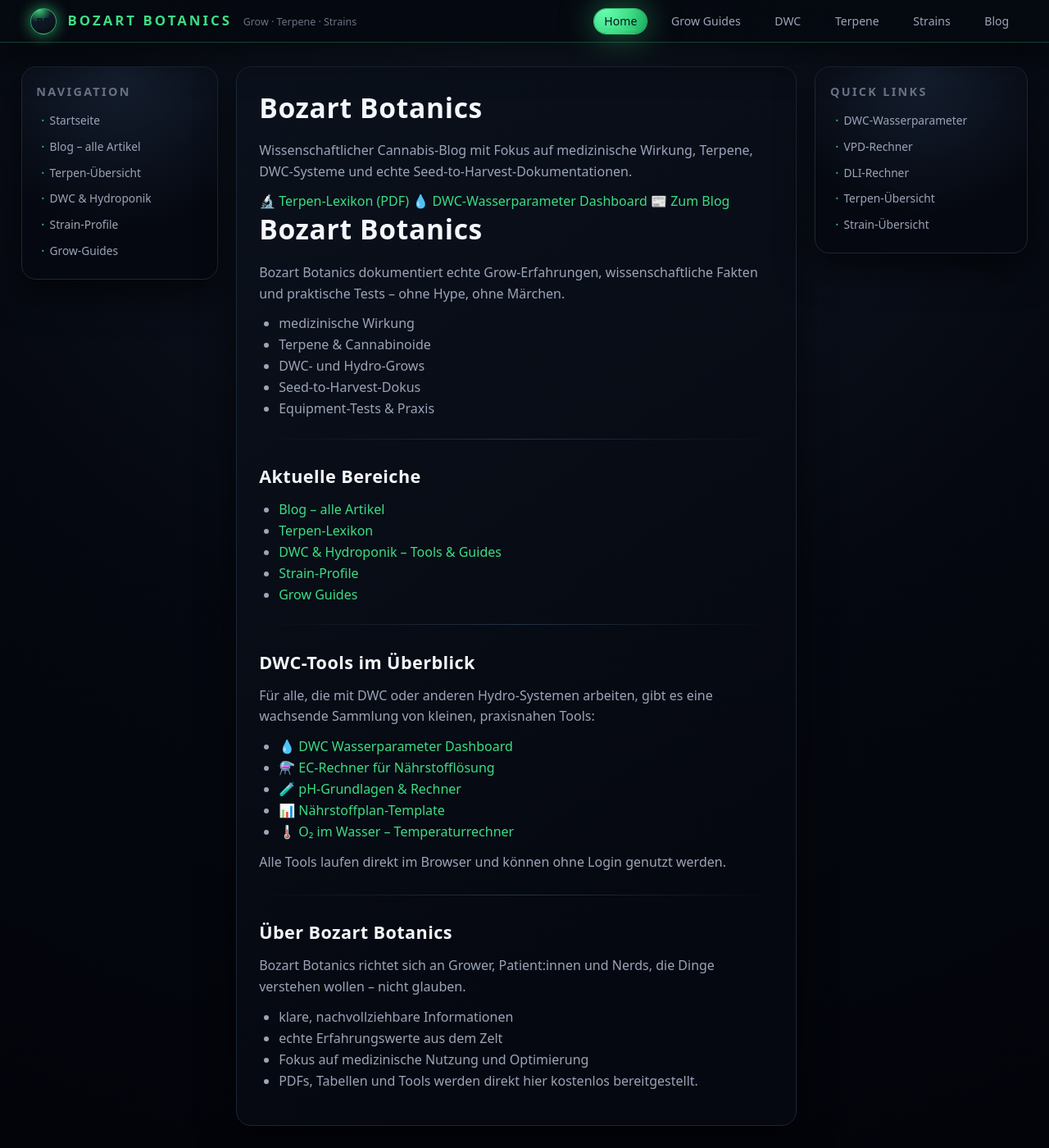
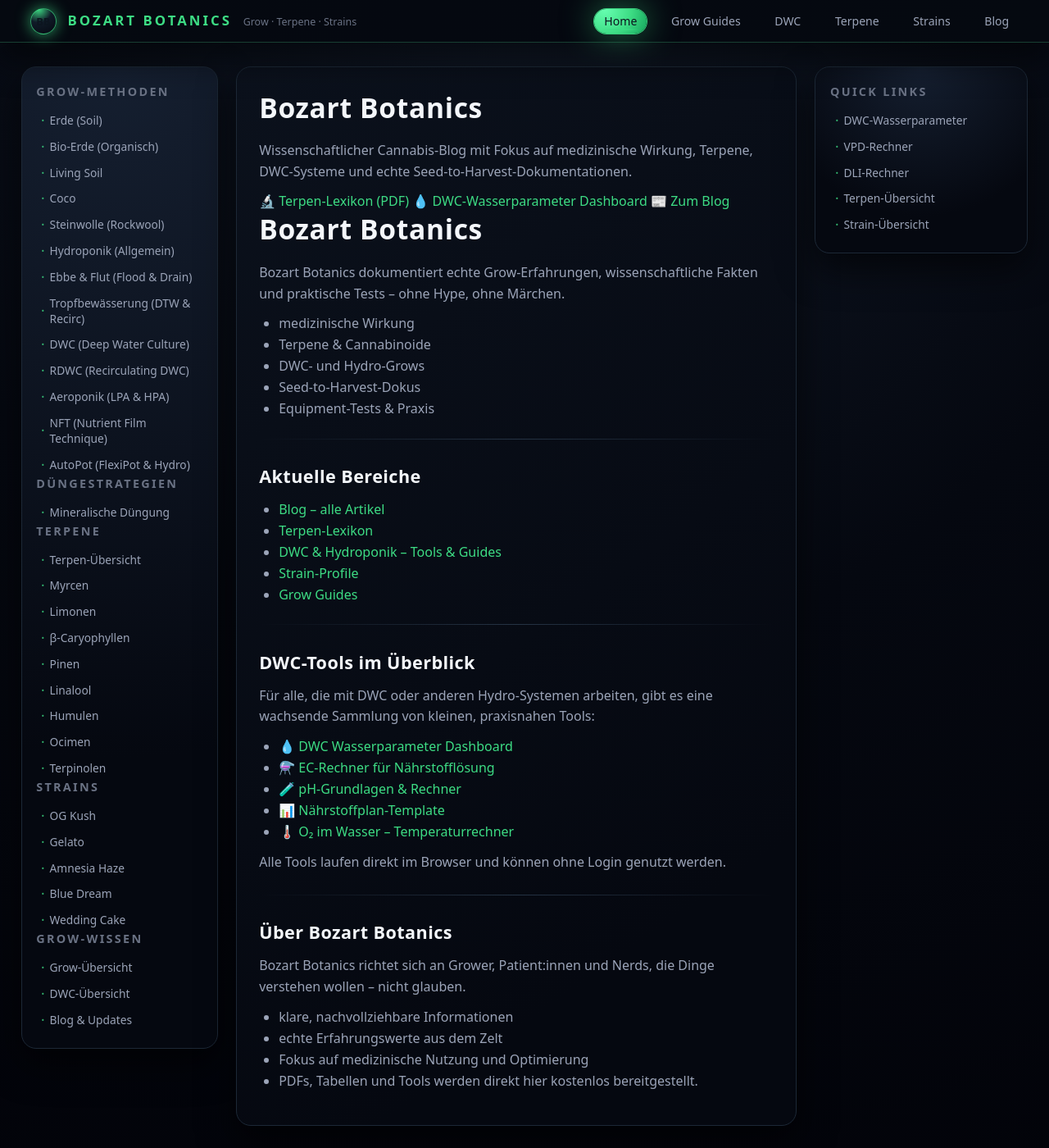
Before and after one commit to bozart-army/bozart-botanics, a Jekyll site: the page built from index.md, in a window 1280 px wide and 1400 px high. Shown: the whole window at 82% size. Built offline with Jekyll 4.4.1, drawn with Linux system fonts in a browser that asks for light colours.

Commit message:
Update default.html

```diff
--- a/_layouts/default.html
+++ b/_layouts/default.html
@@ -14,13 +14,14 @@
       name="description"
       content="Bozart Botanics – wissenschaftlicher Cannabis-Grow & Terpen-Blog mit Fokus auf medizinische Wirkung, DWC und Seed-to-Harvest."
     />
-    <!-- WICHTIG: relative_url sorgt dafür, dass das CSS auch bei GitHub Pages Projekt-URLs geladen wird -->
+    <!-- Stylesheet über relative_url, damit es auch bei GitHub Pages Projekt-URLs funktioniert -->
     <link rel="stylesheet" href="{{ "/assets/style.css" | relative_url }}">
   </head>
   <body>
     <!-- Top-Bar -->
     <header class="site-header">
-      <a href="{{ '/' | relative_url }}" class="brand">
+      <!-- Logo / Brand verlinkt auf Startseite -->
+      <a href="{{ "/" | relative_url }}" class="brand">
         <span class="brand-tag">BB</span>
         <span class="brand-title">Bozart Botanics</span>
         <span class="brand-sub">Grow · Terpene · Strains</span>
@@ -56,57 +57,54 @@
       </nav>
     </header>
 
-    <!-- Dreispaltiges Layout -->
+    <!-- Hauptlayout: linke Sidebar – Content – rechte Sidebar -->
     <div class="page-shell">
-      <!-- Linke Sidebar – allgemeine Navigation -->
+      <!-- LINKE SIDEBAR: Grow-Methoden, Dünger, Terpene, Strains, Wissen -->
       <aside class="sidebar sidebar-left">
-        <h2 class="sidebar-title">Navigation</h2>
+        <!-- GROW-METHODEN -->
+        <h2 class="sidebar-title">Grow-Methoden</h2>
         <ul class="sidebar-list">
-          <li><a href="{{ "/" | relative_url }}">Startseite</a></li>
-          <li><a href="{{ "/blog/" | relative_url }}">Blog – alle Artikel</a></li>
-          <li><a href="{{ "/terpene/" | relative_url }}">Terpen-Übersicht</a></li>
-          <li><a href="{{ "/dwc/" | relative_url }}">DWC &amp; Hydroponik</a></li>
-          <li><a href="{{ "/strains/" | relative_url }}">Strain-Profile</a></li>
-          <li><a href="{{ "/grow/" | relative_url }}">Grow-Guides</a></li>
-        </ul>
-      </aside>
+          <li><a href="{{ "/grow/methoden/erde/" | relative_url }}">Erde (Soil)</a></li>
+          <li><a href="{{ "/grow/methoden/bio-erde/" | relative_url }}">Bio-Erde (Organisch)</a></li>
+          <li><a href="{{ "/grow/methoden/living-soil/" | relative_url }}">Living Soil</a></li>
 
-      <!-- Hauptinhalt -->
-      <main class="page-main">
-        {{ content }}
-      </main>
+          <li><a href="{{ "/grow/methoden/coco/" | relative_url }}">Coco</a></li>
+          <li><a href="{{ "/grow/methoden/steinwolle/" | relative_url }}">Steinwolle (Rockwool)</a></li>
 
-      <!-- Rechte Sidebar – kontextabhängig -->
-      <aside class="sidebar sidebar-right">
-
-  {% if section == "dwc" %}
-    <h2 class="sidebar-title">DWC Tools</h2>
-    <ul class="sidebar-list">
-      <li><a href="{{ "/dwc/dashboard/" | relative_url }}">DWC Dashboard</a></li>
-      <li><a href="{{ "/dwc/ec-rechner/" | relative_url }}">EC-Rechner</a></li>
-      <li><a href="{{ "/dwc/ph-grundlagen/" | relative_url }}">pH-Grundlagen</a></li>
-      <li><a href="{{ "/dwc/naehrstoffplan-template/" | relative_url }}">Nährstoffplan</a></li>
-      <li><a href="{{ "/dwc/o2-im-wasser/" | relative_url }}">O₂ im Wasser</a></li>
+          <li><a href="{{ "/grow/methoden/hydro/" | relative_url }}">Hydroponik (Allgemein)</a></li>
+          <li><a href="{{ "/grow/methoden/ebbe-und-flut/" | relative_url }}">Ebbe &amp; Flut (Flood &amp; Drain)</a></li>
+          <li><a href="{{ "/grow/methoden/tropf/" | relative_url }}">Tropfbewässerung (DTW &amp; Recirc)</a></li>
+          <li><a href="{{ "/grow/methoden/dwc/" | relative_url }}">DWC (Deep Water Culture)</a></li>
+          <li><a href="{{ "/grow/methoden/rdwc/" | relative_url }}">RDWC (Recirculating DWC)</a></li>
+          <li><a href="{{ "/grow/methoden/aeroponik/" | relative_url }}">Aeroponik (LPA &amp; HPA)</a></li>
+          <li><a href="{{ "/grow/methoden/nft/" | relative_url }}">NFT (Nutrient Film Technique)</a></li>
+          <li><a href="{{ "/grow/methoden/autopot/" | relative_url }}">AutoPot (FlexiPot &amp; Hydro)</a></li>
         </ul>
 
-  {% elsif section == "terpene" %}
-    <h2 class="sidebar-title">Terpen-Fokus</h2>
+        <!-- DÜNGESTRATEGIEN -->
+        <h2 class="sidebar-title">Düngestrategien</h2>
+        <ul class="sidebar-list">
+          <li><a href="{{ "/grow/duenger/mineralisch/" | relative_url }}">Mineralische Düngung</a></li>
+          <!-- Organisch / Hybrid können wir verlinken, sobald die Seiten fertig sind -->
+        </ul>
+
+        <!-- TERPENE -->
+        <h2 class="sidebar-title">Terpene</h2>
         <ul class="sidebar-list">
           <li><a href="{{ "/terpene/" | relative_url }}">Terpen-Übersicht</a></li>
-      <li><a href="{{ "/assets/terpene_lexikon.pdf" | relative_url }}">Terpen-Lexikon (PDF)</a></li>
           <li><a href="{{ "/terpene/myrcen/" | relative_url }}">Myrcen</a></li>
           <li><a href="{{ "/terpene/limonen/" | relative_url }}">Limonen</a></li>
           <li><a href="{{ "/terpene/beta-caryophyllen/" | relative_url }}">β-Caryophyllen</a></li>
           <li><a href="{{ "/terpene/pinen/" | relative_url }}">Pinen</a></li>
           <li><a href="{{ "/terpene/linalool/" | relative_url }}">Linalool</a></li>
           <li><a href="{{ "/terpene/humulen/" | relative_url }}">Humulen</a></li>
+          <li><a href="{{ "/terpene/ocimen/" | relative_url }}">Ocimen</a></li>
           <li><a href="{{ "/terpene/terpinolen/" | relative_url }}">Terpinolen</a></li>
         </ul>
 
-  {% elsif section == "strains" %}
-    <h2 class="sidebar-title">Strain-Fokus</h2>
+        <!-- STRAINS -->
+        <h2 class="sidebar-title">Strains</h2>
         <ul class="sidebar-list">
-      <li><a href="{{ "/strains/" | relative_url }}">Strain-Übersicht</a></li>
           <li><a href="{{ "/strains/og-kush/" | relative_url }}">OG Kush</a></li>
           <li><a href="{{ "/strains/gelato/" | relative_url }}">Gelato</a></li>
           <li><a href="{{ "/strains/amnesia-haze/" | relative_url }}">Amnesia Haze</a></li>
@@ -114,7 +112,22 @@
           <li><a href="{{ "/strains/wedding-cake/" | relative_url }}">Wedding Cake</a></li>
         </ul>
 
-  {% else %}
+        <!-- GROW-WISSEN -->
+        <h2 class="sidebar-title">Grow-Wissen</h2>
+        <ul class="sidebar-list">
+          <li><a href="{{ "/grow/" | relative_url }}">Grow-Übersicht</a></li>
+          <li><a href="{{ "/dwc/" | relative_url }}">DWC-Übersicht</a></li>
+          <li><a href="{{ "/blog/" | relative_url }}">Blog &amp; Updates</a></li>
+        </ul>
+      </aside>
+
+      <!-- HAUPTINHALT -->
+      <main class="page-main">
+        {{ content }}
+      </main>
+
+      <!-- RECHTE SIDEBAR: Quick Links -->
+      <aside class="sidebar sidebar-right">
         <h2 class="sidebar-title">Quick Links</h2>
         <ul class="sidebar-list">
           <li><a href="{{ "/dwc/dashboard/" | relative_url }}">DWC-Wasserparameter</a></li>
@@ -123,15 +136,14 @@
           <li><a href="{{ "/terpene/" | relative_url }}">Terpen-Übersicht</a></li>
           <li><a href="{{ "/strains/" | relative_url }}">Strain-Übersicht</a></li>
         </ul>
-  {% endif %}
-
       </aside>
     </div>
 
+    <!-- FOOTER -->
     <footer class="site-footer">
       <div class="footer-inner">
-        <span>© {{ "now" | date: "%Y" }} Bozart Botanics</span>
-        <span class="footer-dot">·</span>
+        <span>© 2025 Bozart Botanics</span>
+        <span class="footer-dot">•</span>
         <span>Wissenschaftlicher Grow &amp; Terpen-Blog</span>
       </div>
     </footer>
```
Lines whose indentation alone changed are shown as unchanged.
